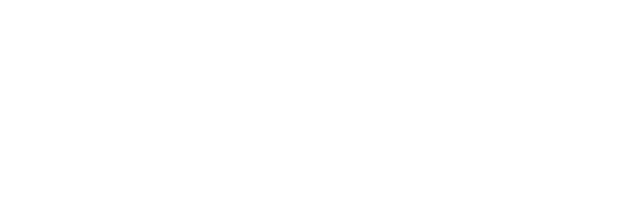
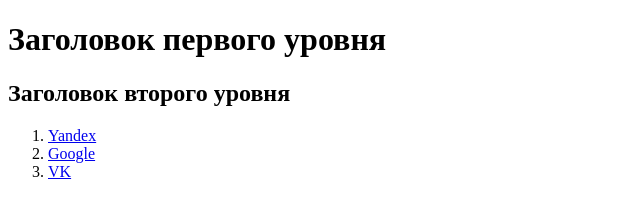
Before and after one commit to FatnomWin5/task-html, a website: page src/index.html in a window 1280 px wide. Shown: the whole page, without its empty margins (0-640 px from the left). Drawn offline with Linux system fonts and the light colour scheme.

Commit message:
Задание по HTML

```diff
--- a/src/index.html
+++ b/src/index.html
@@ -3,5 +3,13 @@
     <head>
         <title>HTML</title>
     </head>
-    <body></body>
+    <body>
+        <h1>Заголовок первого уровня</h1>
+        <h2>Заголовок второго уровня</h2>
+        <ol>
+            <li><a href="https://yandex.ru">Yandex</a></li>
+            <li><a href="https://www.google.ru">Google</a></li>
+            <li><a href="https://vk.com/feed">VK</a></li>
+        </ol>
+    </body>
 </html>
```
Also changed, not shown: 1 other file.
